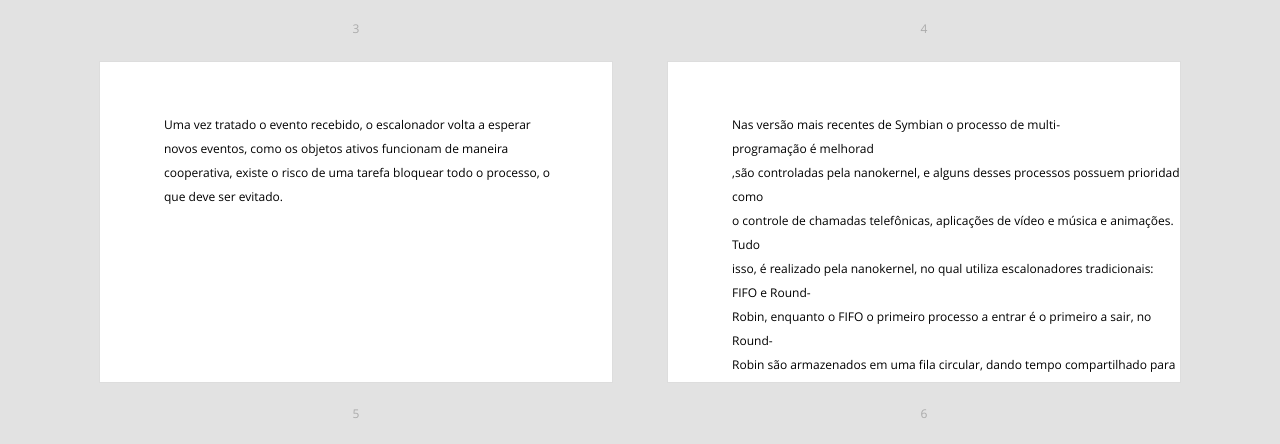
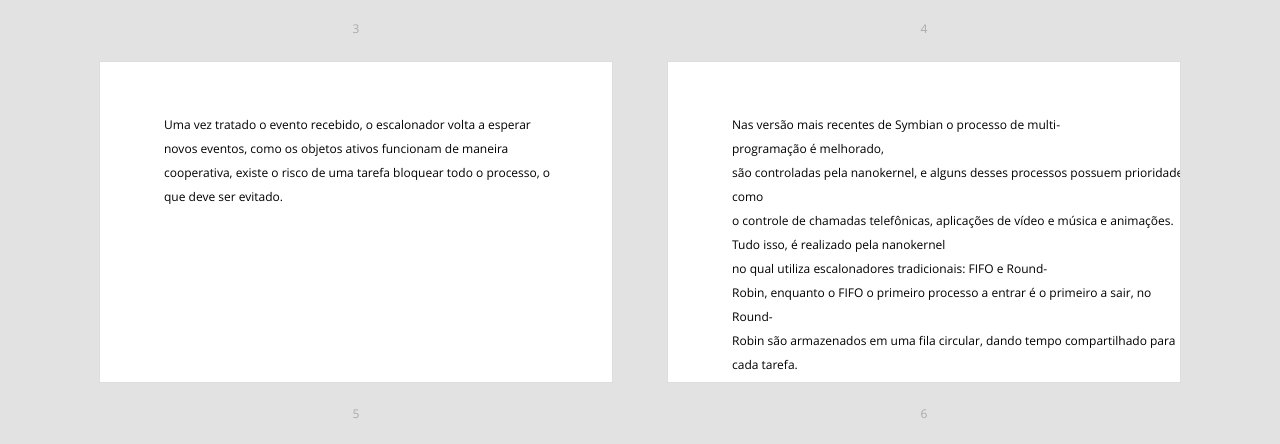
Before and after one commit to bsi-2012/Symbian, a plain HTML site: page index.html in a window 1280 px wide. Shown: the part 934-1378 px from the top of the page. Drawn offline with Linux system fonts and the light colour scheme.

Commit message:
Update index.html

```diff
--- a/index.html
+++ b/index.html
@@ -56,12 +56,7 @@
   </div></section>
 
   <section class="slide"><div>
-    Nas versão mais recentes de Symbian o processo de multi­programação é melhorad
-    ,são controladas pela nanokernel, e alguns desses processos possuem prioridade,
-    como o controle de chamadas telefônicas, aplicações de vídeo e música e animações.
-    Tudo isso, é realizado pela nanokernel, no qual utiliza escalonadores tradicionais:
-    FIFO e Round­Robin, enquanto o FIFO o primeiro processo a entrar é o primeiro a sair, no
-    Round­Robin são armazenados em uma fila circular, dando tempo compartilhado para cada tarefa.
+    Nas versão mais recentes de Symbian o processo de multi­programação é melhorado, são controladas pela nanokernel, e alguns desses processos possuem prioridade, como o controle de chamadas telefônicas, aplicações de vídeo e música e animações. Tudo isso, é realizado pela nanokernel no qual utiliza escalonadores tradicionais: FIFO e Round­Robin, enquanto o FIFO o primeiro processo a entrar é o primeiro a sair, no Round­Robin são armazenados em uma fila circular, dando tempo compartilhado para cada tarefa.
   </div></section>
      <section class="slide"><div>
   <div class="text-center">
```
